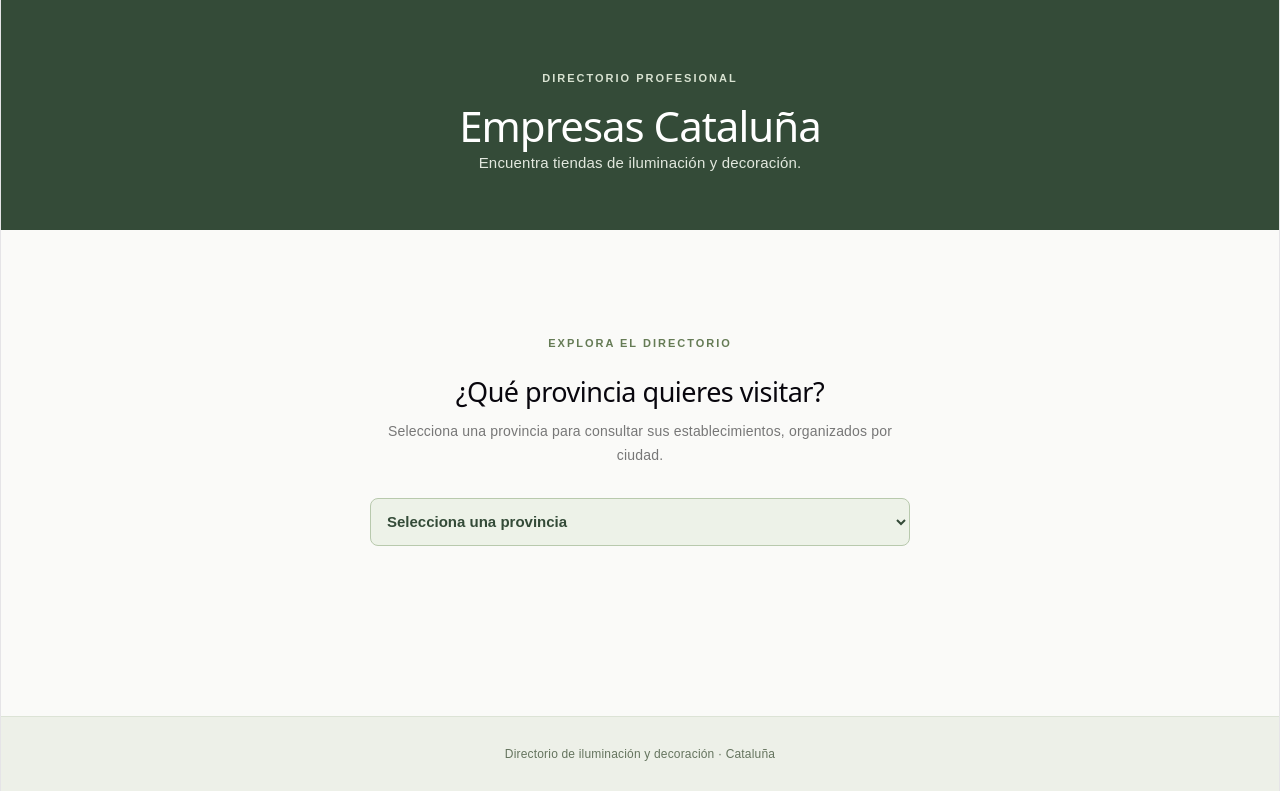
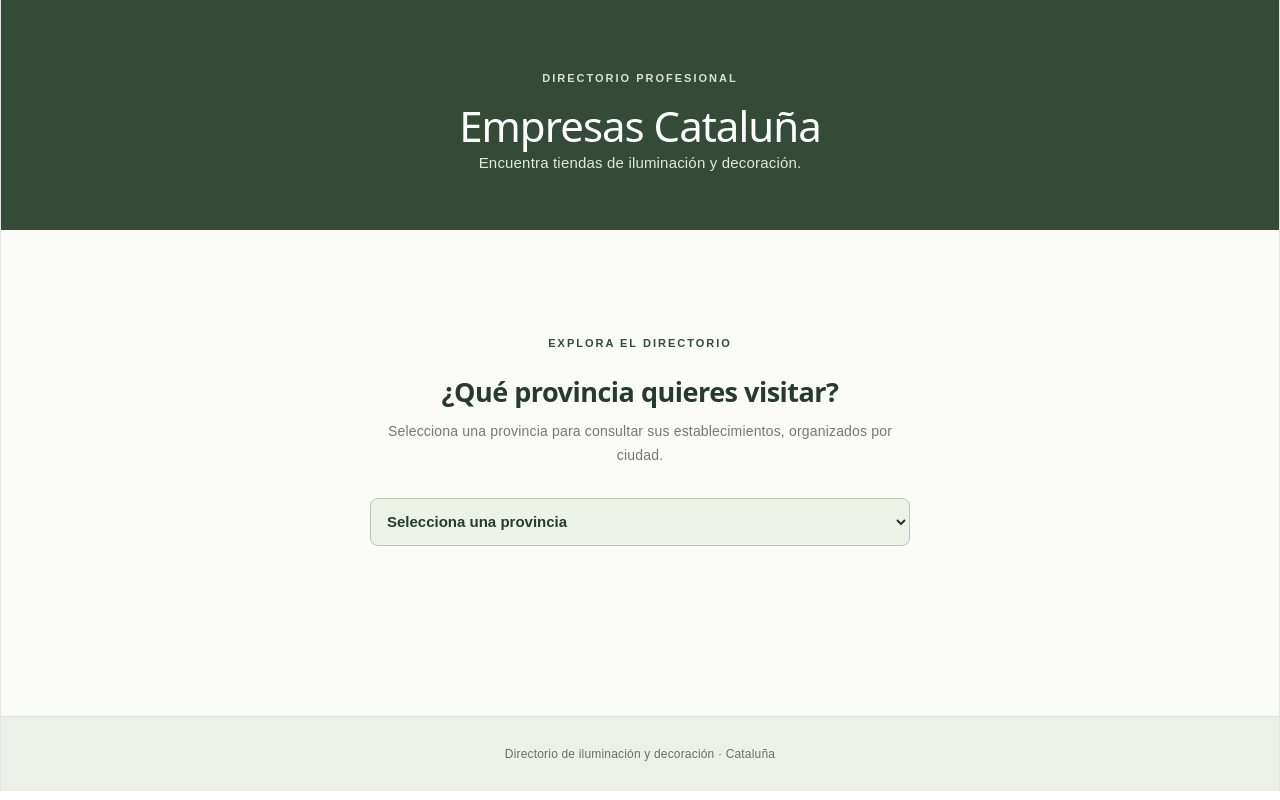
Before and after one commit to martabenages2/empresas-catalu-a, a React (Vite) app: page / in a window 1280 px wide. Built offline with nearby package versions, Linux system fonts and the light colour scheme.

Commit message:
Mejorar contraste del selector de provincia

```diff
--- a/src/App.css
+++ b/src/App.css
@@ -531,3 +531,19 @@ html,
 .selector-ciudad-extra select {
   width: 100%;
 }
+
+/* Mejorar la visibilidad del selector de provincia */
+.selector-ciudad h2 {
+  color: #263b2b;
+  font-weight: 600;
+}
+
+.selector-ciudad .etiqueta {
+  color: #344b38;
+  font-weight: 700;
+}
+
+.selector-ciudad select {
+  color: #263b2b;
+  font-weight: 600;
+}
```
